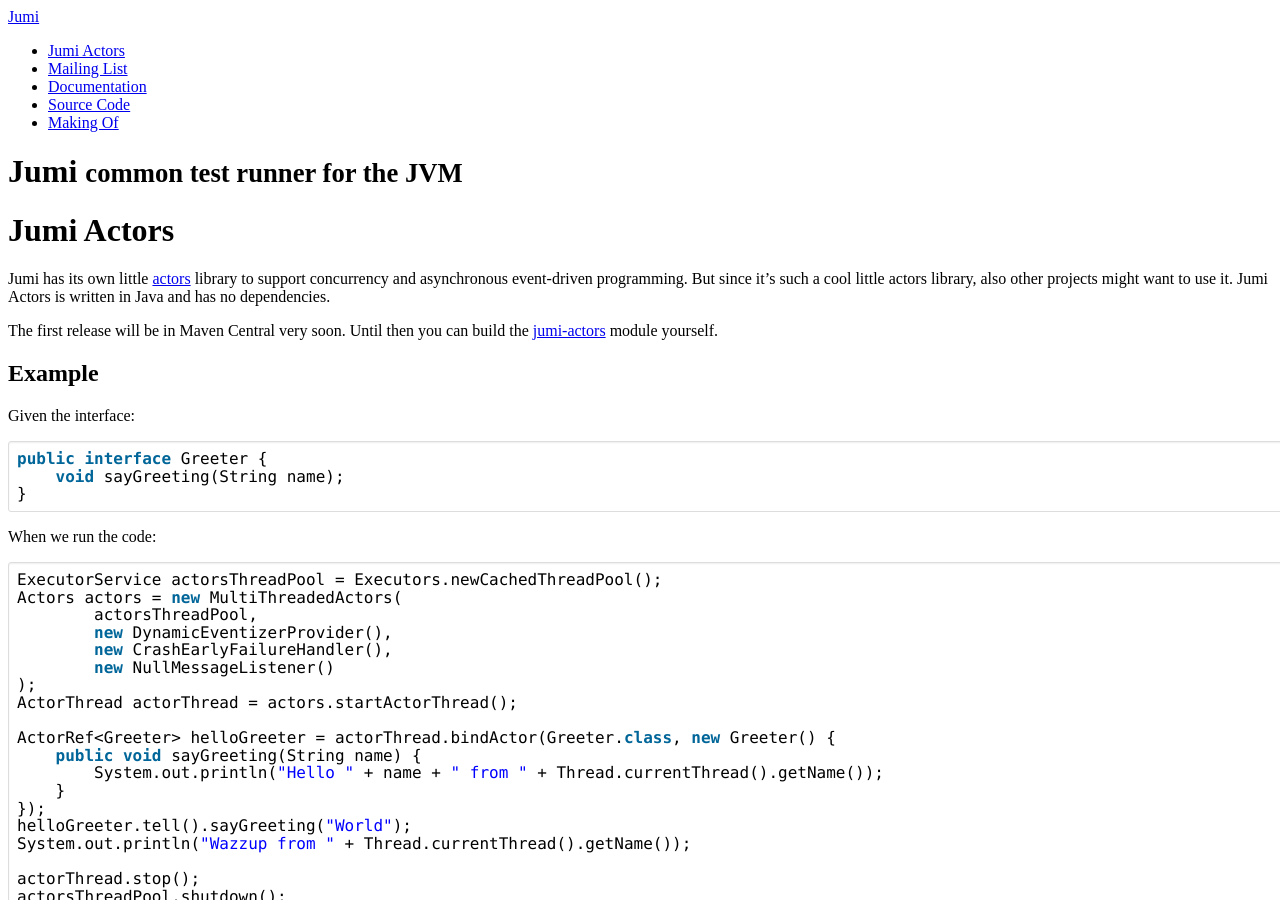
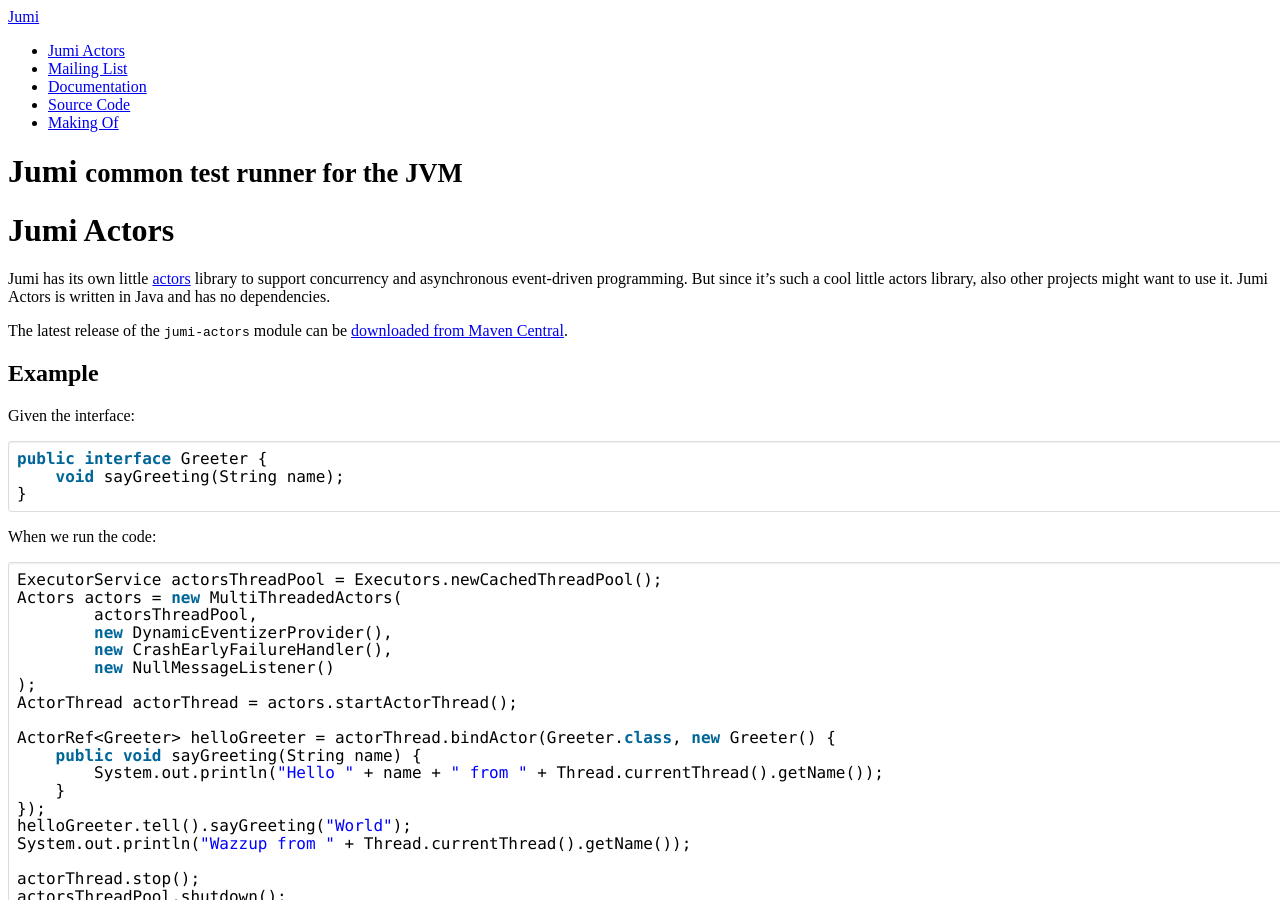
Before and after one commit to luontola/jumi, a Jekyll site: the page built from actors.md, in a window 1280 px wide and 900 px high. Built offline with Jekyll 4.4.1, drawn with Linux system fonts in a browser that asks for light colours.

Commit message:
Link to Maven Central

```diff
--- a/actors.md
+++ b/actors.md
@@ -7,7 +7,7 @@
 
 Jumi has its own little [actors](http://en.wikipedia.org/wiki/Actor_model) library to support concurrency and asynchronous event-driven programming. But since it's such a cool little actors library, also other projects might want to use it. Jumi Actors is written in Java and has no dependencies.
 
-The first release will be in Maven Central very soon. Until then you can build the [jumi-actors](https://github.com/orfjackal/jumi/tree/master/jumi-actors) module yourself.
+The latest release of the `jumi-actors` module can be [downloaded from Maven Central](http://search.maven.org/#search%7Cga%7C1%7Cg%3A%22fi.jumi%22).
 
 
 Example
```
